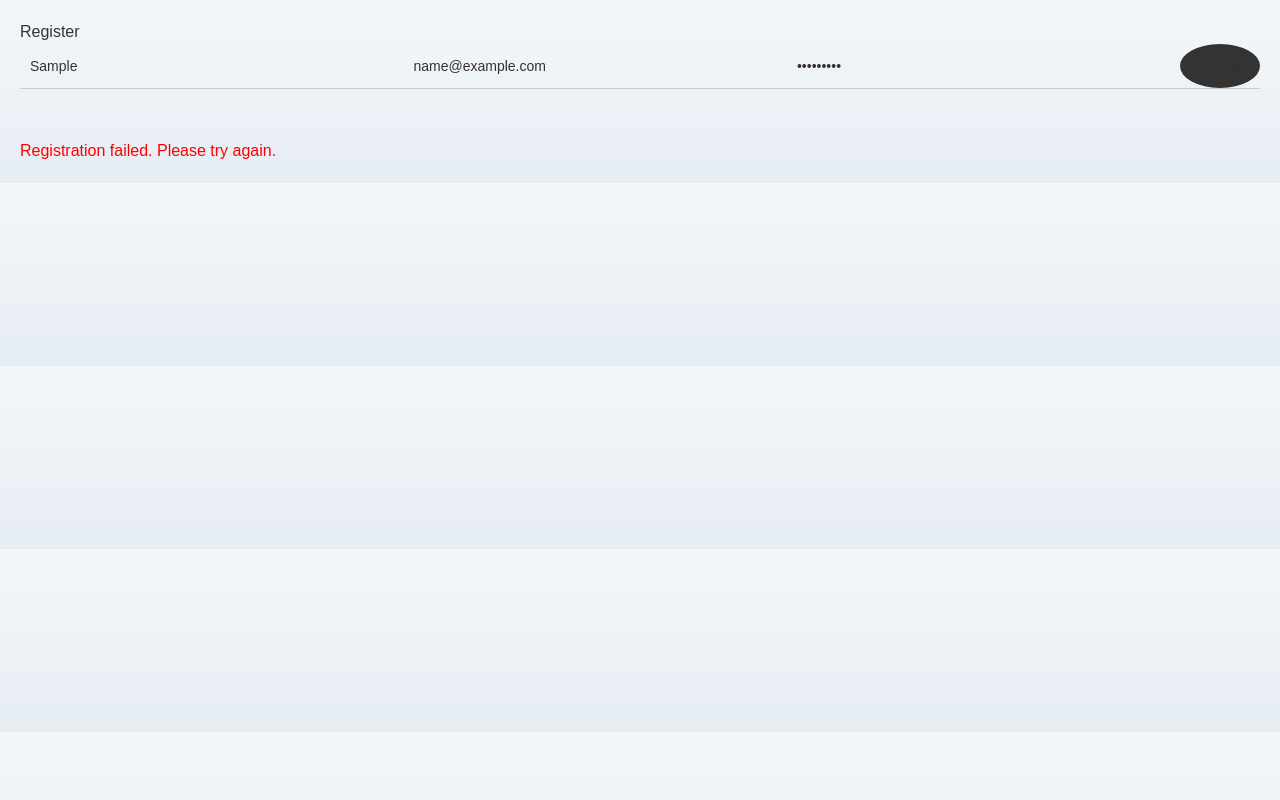
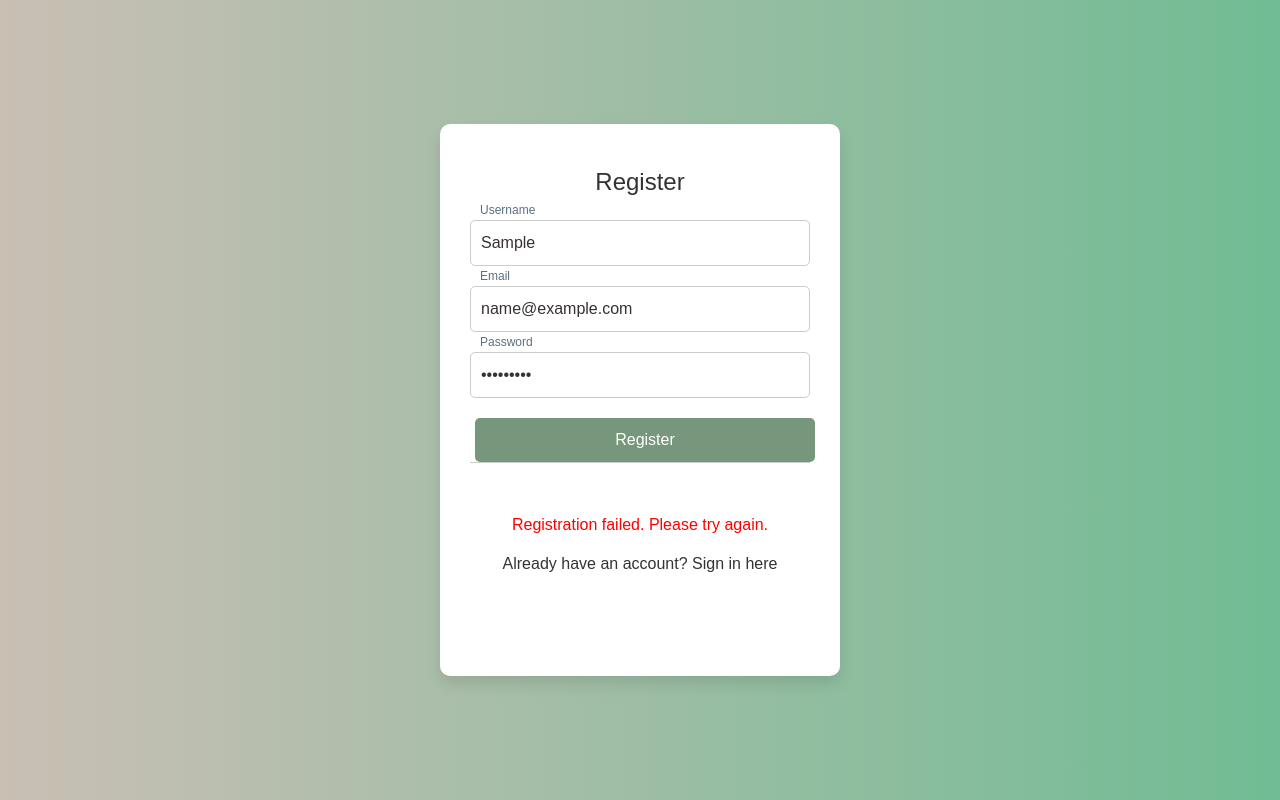
Before and after one commit to samichhya123/collegeconnect, a React (Create React App) app: page /register in a window 1280 px wide. Both pictures are taken after typing "Sample", "name@example.com", "Sample123" into the empty fields and a click on the button "Register". Built offline with nearby package versions, Linux system fonts and the light colour scheme; no server answers.

Commit message:
user dashboard

```diff
--- a/package.json
+++ b/package.json
@@ -3,10 +3,12 @@
   "version": "0.1.0",
   "private": true,
   "dependencies": {
+    "@fortawesome/fontawesome-free": "^6.6.0",
     "@fortawesome/fontawesome-svg-core": "^6.6.0",
     "@fortawesome/free-regular-svg-icons": "^6.6.0",
     "@fortawesome/free-solid-svg-icons": "^6.6.0",
     "@fortawesome/react-fontawesome": "^0.2.2",
+    "@react-oauth/google": "^0.12.1",
     "@testing-library/jest-dom": "^5.17.0",
     "@testing-library/react": "^13.4.0",
     "@testing-library/user-event": "^13.5.0",
@@ -20,6 +22,7 @@
     "firebase": "^10.13.2",
     "html2canvas": "^1.4.1",
     "jsonwebtoken": "^9.0.2",
+    "jwt-decode": "^4.0.0",
     "mysql2": "^3.11.3",
     "react": "^18.3.1",
     "react-dom": "^18.3.1",
@@ -34,7 +37,7 @@
     "start": "concurrently \"npm run server\" \"npm run client\"",
     "server": "node src/services/server.js",
     "client": "npm run start-client",
-    "start-client": "react-scripts start" ,
+    "start-client": "react-scripts start",
     "build": "react-scripts build",
     "test": "react-scripts test",
     "eject": "react-scripts eject"
--- a/src/App.js
+++ b/src/App.js
@@ -7,6 +7,7 @@ import Courses from "./components1/courses";
 import AboutUs from "./components1/aboutus";
 import Blog from "./components1/blogData";
 import Login from "./components3/Login";
+import Dashboard from './template/Dashboard';
 import Register from "./components3/register";
 import Colleges from "./components2/Colleges";
 import CollegeContainer from "./components2/react/bhaktapurwith3conatiner";
@@ -135,6 +136,7 @@ function App() {
             }
           />
           <Route path="/register" element={<Register />} />
+          <Route path="/user/dashboard" element={<Dashboard />} />
         </Routes>
       </Router>
       <useEffect />
--- a/src/components2/pages/college.css
+++ b/src/components2/pages/college.css
@@ -51,12 +51,13 @@ header {
 }
 
 .container {
-  max-width: 80%;
   background-color: #fff;
   padding: 30px;
   border-radius: 10px;
+  margin: 40px 40px;
   box-shadow: 0 4px 8px rgba(0, 0, 0, 0.1);
-}
+  width: 100%;
+  text-align: justify;}
 .college-container {
   padding: 0;
 }
@@ -91,21 +92,14 @@ h3 {
   font-weight: bold;
   font-size: 30px;
 }
-.side-container{
-  max-width: 20%;
-  margin-top:40px;
-  background-color: #fff;
-  padding: 30px;
-  border-radius: 10px;
-  box-shadow: 0 4px 8px rgba(0, 0, 0, 0.1);
-}
+
 .offered-container {
   background-color: #fff;
   padding: 30px;
   border-radius: 10px;
-  margin: 40px 0;
+  margin: 40px 40px;
   box-shadow: 0 4px 8px rgba(0, 0, 0, 0.1);
-  max-width: 80%;
+  max-width: 100%;
   text-align: justify;
 }
 
--- a/src/components2/react/styles.css
+++ b/src/components2/react/styles.css
@@ -7,7 +7,7 @@
 
 body {
     background-color: #f4f4f9;
-    padding: 20px;
+
 }
 
 .district-cards-container {
--- a/src/components3/Login.jsx
+++ b/src/components3/Login.jsx
@@ -1,11 +1,13 @@
 import React, { useState } from 'react';
 import axios from 'axios';
+import { useNavigate } from 'react-router-dom'; // Import useNavigate
 import "./Login.css";
 
 const Login = () => {
     const [email, setEmail] = useState('');
     const [password, setPassword] = useState('');
     const [error, setError] = useState('');
+    const navigate = useNavigate(); // Initialize useNavigate
 
     const handleLogin = async (e) => {
         e.preventDefault();
@@ -23,7 +25,9 @@ const Login = () => {
             localStorage.setItem('user', JSON.stringify(response.data.user));
 
             alert('Login successful');
-            // Optionally, redirect or update the UI here
+
+            // Redirect to Dashboard after successful login
+            navigate('/user/dashboard');
         } catch (err) {
             // Handle error response
             const errorMsg = err.response ? err.response.data.msg : 'Login failed. Please try again.';
--- a/src/components3/register.css
+++ b/src/components3/register.css
@@ -41,30 +41,20 @@
 
 .input-group input {
   width: 100%;
-  padding: 10px 10px 10px 40px;
-  border: 2px solid #ccc;
-  border-radius: 5px;
-  outline: none;
+  padding: 10px;
+    border: 1px solid #ccc;
+    border-radius: 5px;
+    transition: border-color 0.3s;
   font-size: 16px;
 }
 
-.input-group label,
-.input-icon {
-  position: absolute;
-  left: 10px;
-  top: 50%;
-  transform: translateY(-50%);
-  color: #0a0202;
-}
 
 .input-group label {
   position: absolute;
-  top: 50%;
-  left: 35px;
-  transform: translateY(-50%);
-  color: #aaa;
-  font-size: 16px;
-  transition: 0.3s ease;
+  top: 20px;  /* Adjust based on your design */
+  left: 10px;
+  color: #999;
+  transition: 0.2s ease all;
   pointer-events: none;
 }
 
--- a/src/components3/register.jsx
+++ b/src/components3/register.jsx
@@ -1,6 +1,8 @@
 import React, { useState } from "react";
 import axios from "axios";
-
+import { GoogleOAuthProvider, GoogleLogin } from "@react-oauth/google";
+import { jwtDecode } from "jwt-decode";
+import "./register.css";
 const Register = () => {
   const [username, setUsername] = useState("");
   const [email, setEmail] = useState("");
@@ -8,10 +10,11 @@ const Register = () => {
   const [error, setError] = useState("");
   const [success, setSuccess] = useState("");
 
+  // Handle regular registration
   const handleRegister = async (e) => {
     e.preventDefault();
-        setError(''); // Reset error state
-        setSuccess(''); // Reset success state
+    setError("");
+    setSuccess("");
 
     try {
       const response = await axios.post("http://localhost:5000/register", {
@@ -21,42 +24,101 @@ const Register = () => {
       });
       setSuccess(response.data.msg); // Show success message
     } catch (err) {
-            const errorMsg = err.response ? err.response.data.msg : 'Registration failed. Please try again.';
+      const errorMsg = err.response
+        ? err.response.data.msg
+        : "Registration failed. Please try again.";
       setError(errorMsg);
       console.error(errorMsg);
     }
   };
 
+  // Handle Google login
+  const handleGoogleSuccess = (response) => {
+    const decoded = jwtDecode(response.credential);
+    console.log("Google User Info:", decoded);
+    axios
+      .post("http://localhost:5000/google-login", {
+        token: response.credential,
+        username: decoded.name,
+        email: decoded.email,
+      })
+      .then((res) => setSuccess("Google login successful"))
+      .catch((err) => setError("Google login failed"));
+  };
+
+  const handleGoogleFailure = () => {
+    setError("Google login failed. Please try again.");
+  };
+
   return (
-        <div>
+    <GoogleOAuthProvider clientId="896677057897-qkdr7sf04eeni5k4atutjebvsomf4kv5.apps.googleusercontent.com">
+      <div className="wrapper-register">
+        <div className="form-wrapper-container">
+          <form className="register-form" onSubmit={handleRegister}>
             <h2>Register</h2>
-            <form onSubmit={handleRegister}>
+
+            <div className="input-group">
               <input
                 type="text"
-                    placeholder="Username"
+                id="username"
+                placeholder=" "
                 value={username}
                 onChange={(e) => setUsername(e.target.value)}
                 required
               />
+              <label htmlFor="username">Username</label>
+            </div>
+
+            <div className="input-group">
               <input
                 type="email"
-                    placeholder="Email"
+                id="email"
+                placeholder=" "
                 value={email}
                 onChange={(e) => setEmail(e.target.value)}
                 required
               />
+              <label htmlFor="email">Email</label>
+            </div>
+
+            <div className="input-group">
               <input
                 type="password"
-                    placeholder="Password"
+                id="password"
+                placeholder=" "
                 value={password}
                 onChange={(e) => setPassword(e.target.value)}
                 required
               />
-                <button type="submit">Register</button>
+              <label htmlFor="password">Password</label>
+            </div>
+
+            <button type="submit" className="register-btn1">
+              Register
+            </button>
           </form>
-            {error && <p style={{ color: 'red' }}>{error}</p>} {/* Display error message */}
-            {success && <p style={{ color: 'green' }}>{success}</p>} {/* Display success message */}
+
+          {error && <p style={{ color: "red" }}>{error}</p>}
+          {success && <p style={{ color: "green" }}>{success}</p>}
+
+          <div className="signInBtn-link">
+            <p>
+              Already have an account? <a href="/login">Sign in here</a>
+            </p>
           </div>
+
+          <div className="alternative-login">
+            <GoogleLogin
+              onSuccess={handleGoogleSuccess}
+              onError={handleGoogleFailure}
+              theme="outline"
+              size="large"
+              text="signin_with"
+            />
+          </div>
+        </div>
+      </div>
+    </GoogleOAuthProvider>
   );
 };
 
--- /dev/null
+++ b/src/components3/signInGoogle.jsx
@@ -0,0 +1,18 @@
+const { OAuth2Client } = require('google-auth-library');
+const client = new OAuth2Client('896677057897-qkdr7sf04eeni5k4atutjebvsomf4kv5.apps.googleusercontent.com');
+
+app.post('/google-login', async (req, res) => {
+    const { token } = req.body;
+    try {
+        const ticket = await client.verifyIdToken({
+            idToken: token,
+            audience: '896677057897-qkdr7sf04eeni5k4atutjebvsomf4kv5.apps.googleusercontent.com',
+        });
+        const payload = ticket.getPayload();
+        const { sub, email, name } = payload;
+
+        return res.status(200).json({ msg: 'Google login successful' });
+    } catch (error) {
+        return res.status(400).json({ msg: 'Google login failed' });
+    }
+});
--- /dev/null
+++ b/src/template/Dashboard.css
@@ -0,0 +1,99 @@
+@import url("https://fonts.googleapis.com/css2?family=Roboto:wght@400;500;700&display=swap");
+
+body {
+  margin: 0;
+  font-family: "Roboto", sans-serif;
+  background-color: #f4f6f8;
+}
+
+.sidebar {
+  width: 280px;
+  height: 100vh;
+  background-color: #eee;
+  display: flex;
+  flex-direction: column;
+  padding: 20px;
+  box-shadow: 0 6px 25px rgba(0, 0, 0, 0.3);
+}
+
+.sidebar-logo {
+  text-align: center;
+  padding: 20px 0;
+  font-size: 26px;
+  font-weight: 700;
+  letter-spacing: 1px;
+}
+
+.sidebar-logo .logo-image {
+  width: 150px;
+  height: auto;
+  border-radius: 12px;
+  margin-left: 20px;
+  margin-bottom: 10px;
+  box-shadow: 0 4px 10px rgba(39, 38, 36, 0.3);
+}
+
+.sidebar-menu {
+  list-style: none;
+  padding: 0;
+  margin: 0;
+}
+
+.sidebar-item {
+  padding: 14px 18px;
+  cursor: pointer;
+  color: #000;
+  display: flex;
+  align-items: center;
+  transition: background-color 0.3s ease, transform 0.2s;
+  border-radius: 10px;
+  margin-bottom: 8px;
+}
+
+.sidebar-item i {
+  margin-right: 12px;
+  font-size: 20px;
+  color: #ff8c00;
+}
+
+.sidebar-item:hover {
+  background-color: #c4998b;
+  transform: translateX(8px);
+  color: #0d0d11;
+}
+
+.sidebar-item.active {
+  background-color: #ffd700;
+  color: #1c1b2b;
+  font-weight: 500;
+}
+
+.sidebar-logout {
+  margin-top: auto;
+  padding: 14px 20px;
+  text-align: center;
+  cursor: pointer;
+  border-radius: 10px;
+  background-color: #e98145;
+  color: #ffffff;
+  transition: background-color 0.3s ease, transform 0.2s;
+}
+
+.sidebar-logout:hover {
+  background-color: #fc916a;
+  transform: translateY(-3px);
+}
+
+.sidebar-logout i {
+  margin-right: 10px;
+  font-size: 18px;
+}
+
+.menu-icon {
+  display: inline-block;
+  width: 24px;
+  text-align: center;
+}
+.text {
+  font-size: 16px;
+}
--- /dev/null
+++ b/src/template/Dashboard.jsx
@@ -0,0 +1,42 @@
+import React from "react";
+import "./Dashboard.css";
+import logo from "../images/CC.jpg"
+import "@fortawesome/fontawesome-free/css/all.min.css";
+const Dashboard = () => {
+  return (
+    <div className="sidebar">
+      <div className="sidebar-logo">
+
+          <img src={logo} alt="My Logo" className="logo-image" />
+
+      </div>
+      <ul className="sidebar-menu">
+        <li className="sidebar-item   text">
+          <i className="fas fa-chart-bar menu-icon"></i>
+          Dashboard
+        </li>
+        <li className="sidebar-item text ">
+          <i className="fas fa-credit-card menu-icon"></i>
+          Payment For Entrance
+        </li>
+        <li className="sidebar-item text">
+          <i className="fas fa-clipboard-check menu-icon"></i>
+          Registration
+        </li>
+        <li className="sidebar-item text">
+          <i className="fas fa-book-open menu-icon"></i>
+          Entrance
+        </li>
+        <li className="sidebar-item text">
+          <i className="fas fa-file-alt menu-icon"></i>
+          Entrance Result
+        </li>
+      </ul>
+      <div className="sidebar-logout">
+        <i className="fas fa-sign-out-alt"></i>
+      <a href="/">Logout</a>
+      </div>
+    </div>
+  );
+};
+export default Dashboard;
```
Also changed, not shown: src/components2/pages/KathfordCollege.jsx (+1 -19 lines), 1 other file (tests, documents, lock files or other folders). Lines whose indentation alone changed are shown as unchanged.
